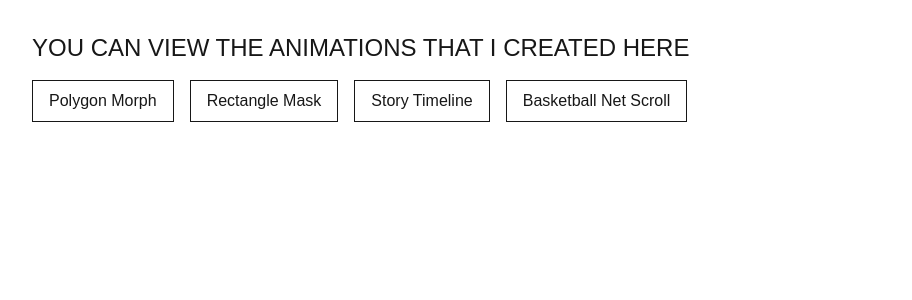
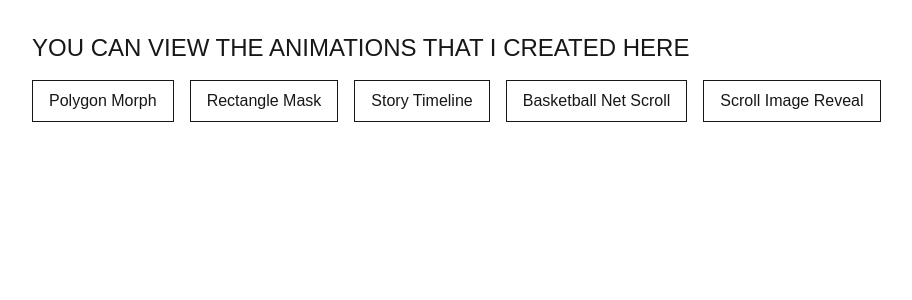
Before and after one commit to AhmedMohamed800/animation-for-the-win, a Next.js app: page / in a window 1280 px wide. Shown: the top 300 px of the page, without its empty margins (0-912 px from the left). Built offline with nearby package versions, Linux system fonts and the light colour scheme.

Commit message:
feat: create scroll-image-reveal files and connect it in the home page

```diff
--- /dev/null
+++ b/app/animations/scroll-image-reveal/page.tsx
@@ -0,0 +1,11 @@
+export default function ScrollImageReveal() {
+  return (
+    <div className="bg-[#e7e4df]">
+      <header className="flex justify-between items-center border-b border-black h-10">
+        <p>Animation for the win</p>
+      </header>
+
+      <main className="min-h-[calc(100vh-40px)] bg-[#e7e4df]"></main>
+    </div>
+  );
+}
--- a/app/page.tsx
+++ b/app/page.tsx
@@ -34,6 +34,13 @@ export default function Home() {
         >
           Basketball Net Scroll
         </Link>
+
+        <Link
+          href="/animations/scroll-image-reveal"
+          className="border border-foreground px-4 py-2 hover:opacity-90"
+        >
+          Scroll Image Reveal
+        </Link>
       </div>
     </div>
   );
```
